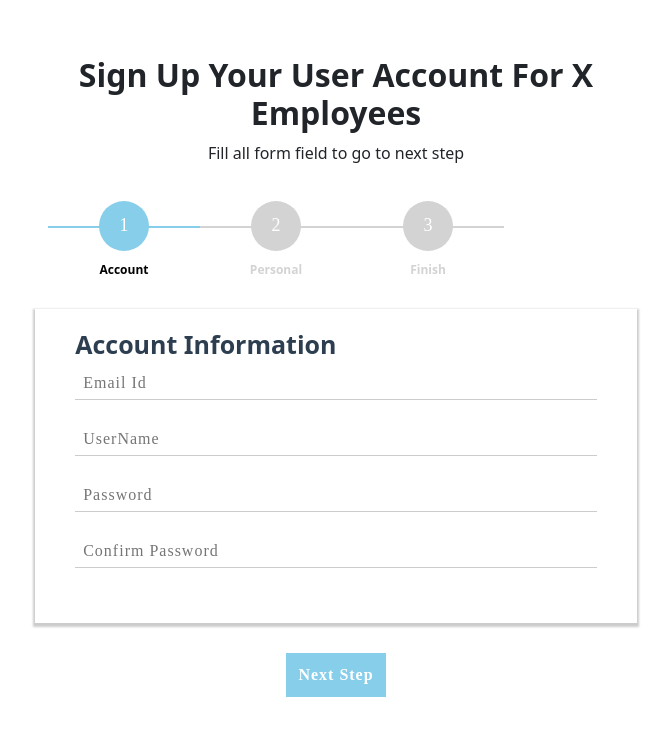
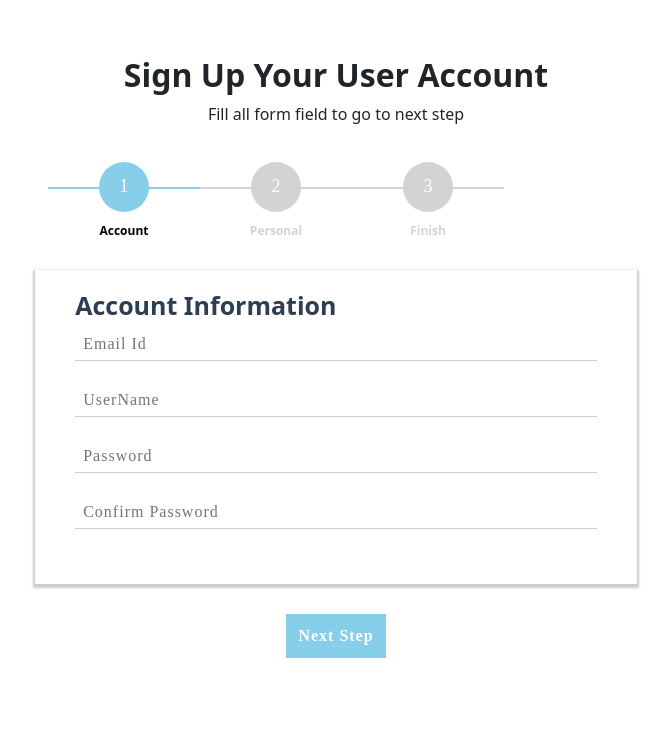
Before and after one commit to Hassan-Naeem-code/Surge-Testing, a plain HTML site: page index.html in a window 1280 px wide. Shown: the whole page, without its empty margins (304-975 px from the left). Drawn offline with nearby package versions, Linux system fonts and the light colour scheme.

Commit message:
make the code same as previous

```diff
--- a/index.html
+++ b/index.html
@@ -12,7 +12,7 @@
         <div class="row justify-content-center mt-0">
             <div class="col-11 col-sm-9 col-md-7 col-lg-6 text-center p-0 mt-3 mb-2">
                 <div class="card px-0 pt-4 pb-0 mt-3 mb-3">
-                    <h2><strong>Sign Up Your User Account For X Employees</strong></h2>
+                    <h2><strong>Sign Up Your User Account</strong></h2>
                     <p>Fill all form field to go to next step</p>
                     <div class="row">
                         <div class="col-md-12 mx-0">
```
